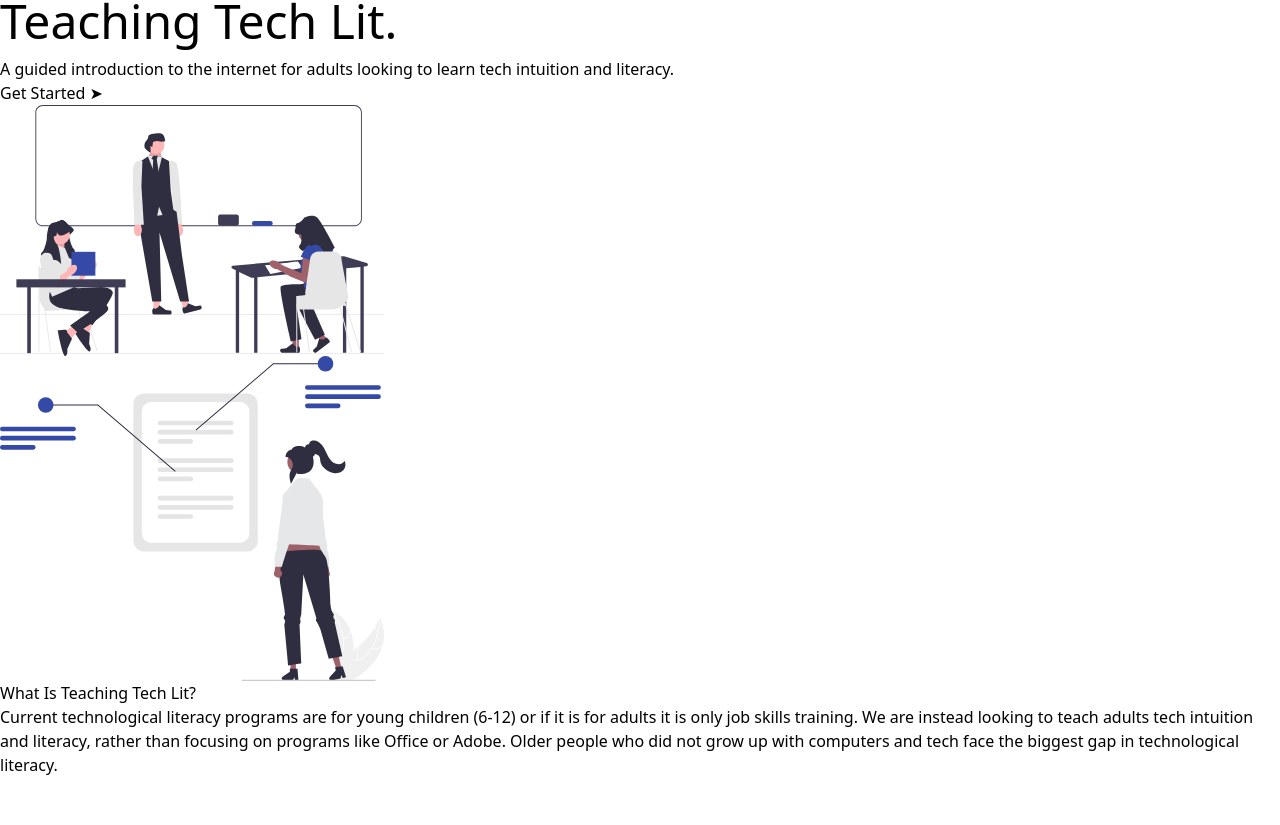
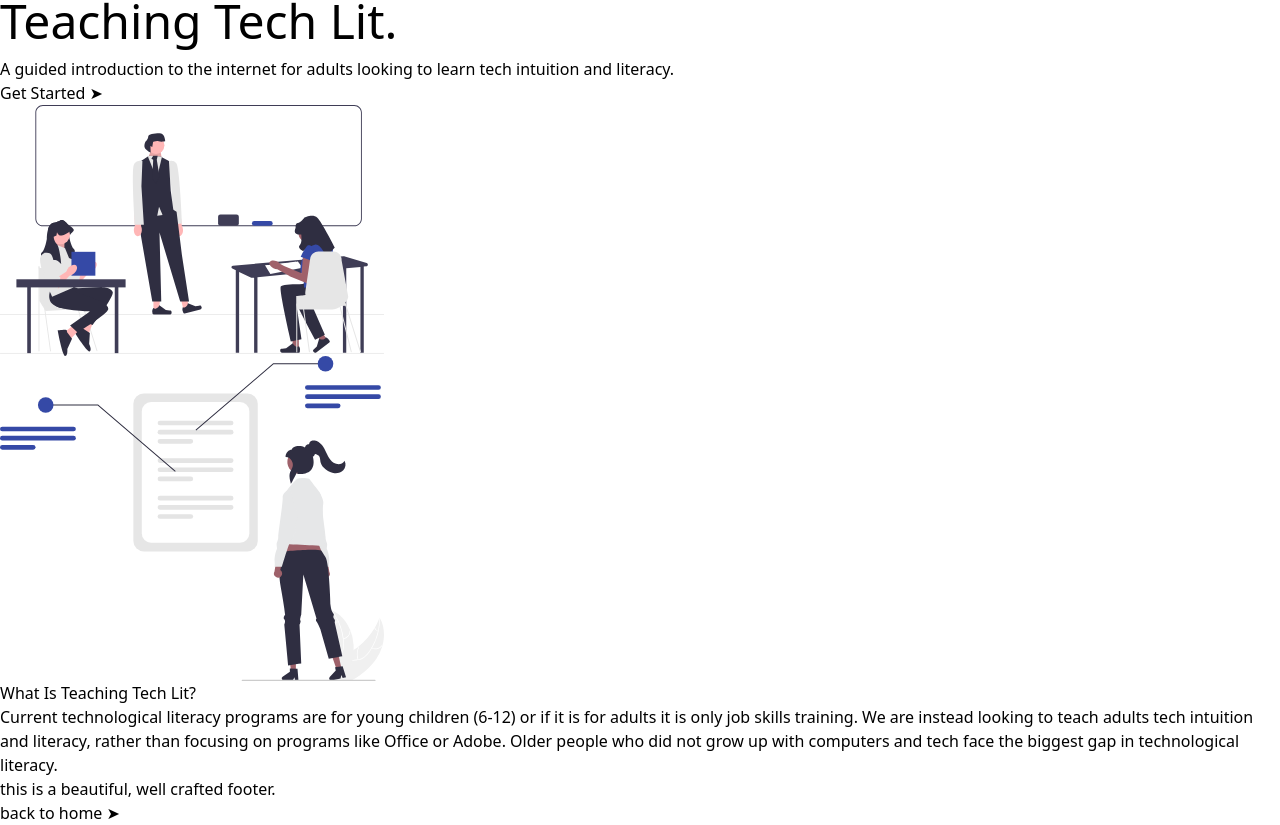
Before and after one commit to j-cleme/capstone_teaching-tech-lit, a SvelteKit app: page / in a window 1280 px wide. Shown: the part 623-1448 px from the top of the page. Before the commit the page ends 1400 px from the top, so only its background shows below. Built offline with nearby package versions, Linux system fonts and the light colour scheme.

Commit message:
a beautiful, well crafted footer

```diff
--- a/src/routes/+layout.svelte
+++ b/src/routes/+layout.svelte
@@ -75,3 +75,9 @@
 	</a>
 </nav>
 <slot />
+
+<footer class="w-full mt-10 bg-[#3549A6] text-white p-8 flex flex-col">
+	<p>this is a beautiful, well crafted footer.</p>
+
+	<a href="/" class="underline max-w-fit">back to home <span>&#10148;</span></a>
+</footer>
```
